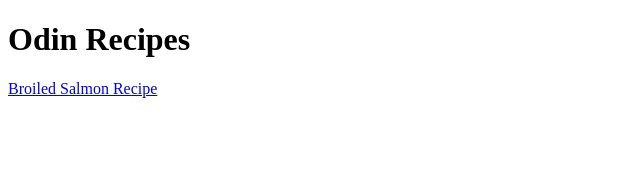
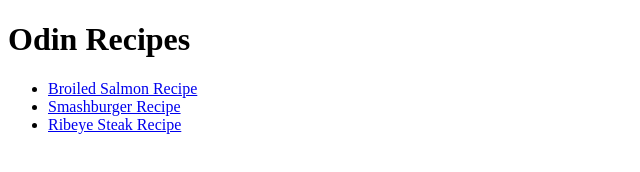
Before and after one commit to libioco/odin-recipes, a plain HTML site: page index.html in a window 1280 px wide. Shown: the whole page, without its empty margins (0-640 px from the left). Drawn offline with Linux system fonts and the light colour scheme.

Commit message:
Add recipes to homepage and arrage into list

```diff
--- a/index.html
+++ b/index.html
@@ -6,6 +6,16 @@
     </head>
     <body>
         <h1>Odin Recipes</h1>
-        <a href="./recipes/salmon.html">Broiled Salmon Recipe</a>
+        <ul>
+            <li>
+                <a href="./recipes/salmon.html">Broiled Salmon Recipe</a>
+            </li>
+            <li>
+                <a href="./recipes/burger.html">Smashburger Recipe</a>
+            </li>
+            <li>
+                <a href="./recipes/steak.html">Ribeye Steak Recipe</a>
+            </li>
+        </ul>
     </body>
 </html>
```
